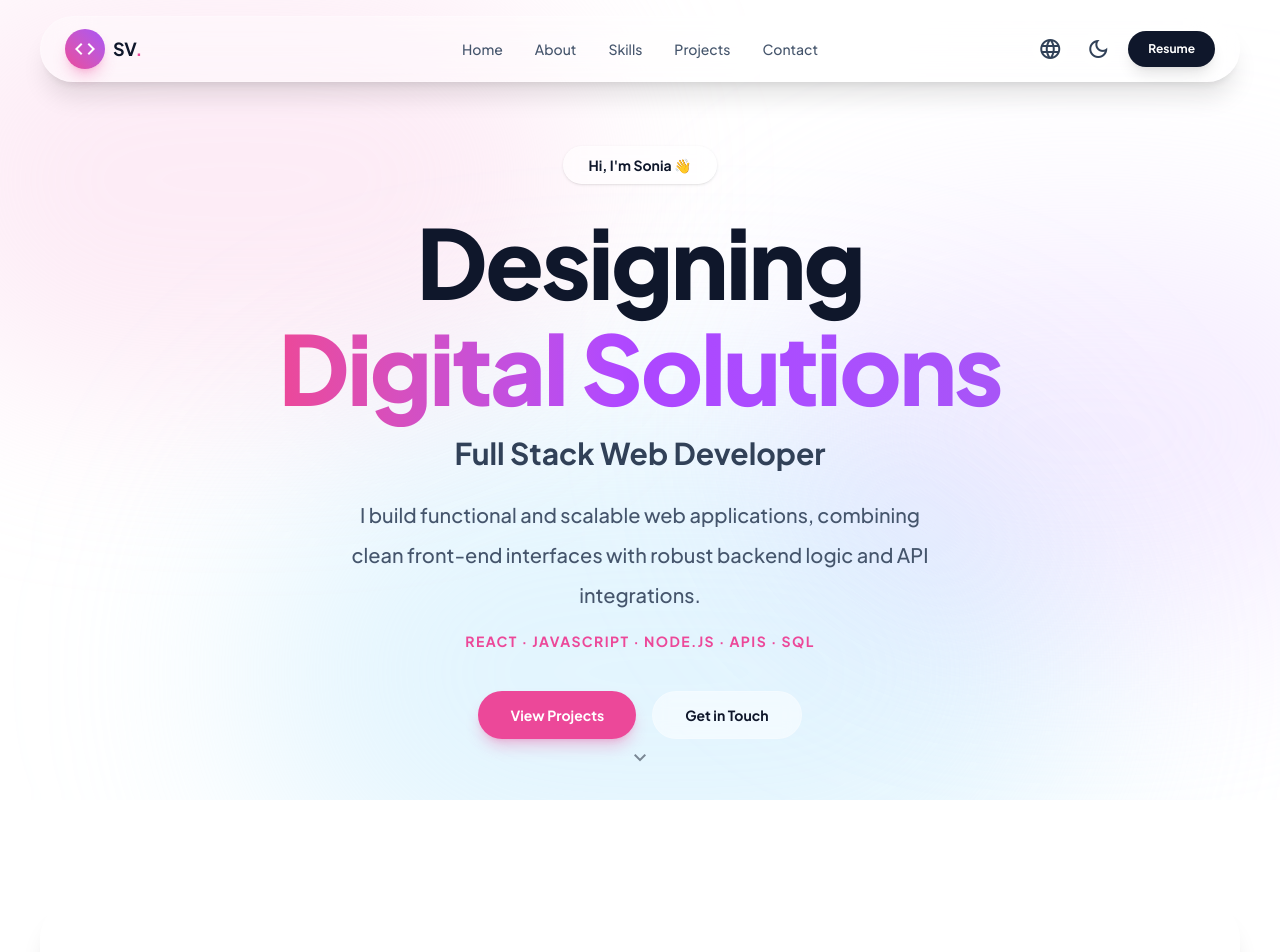
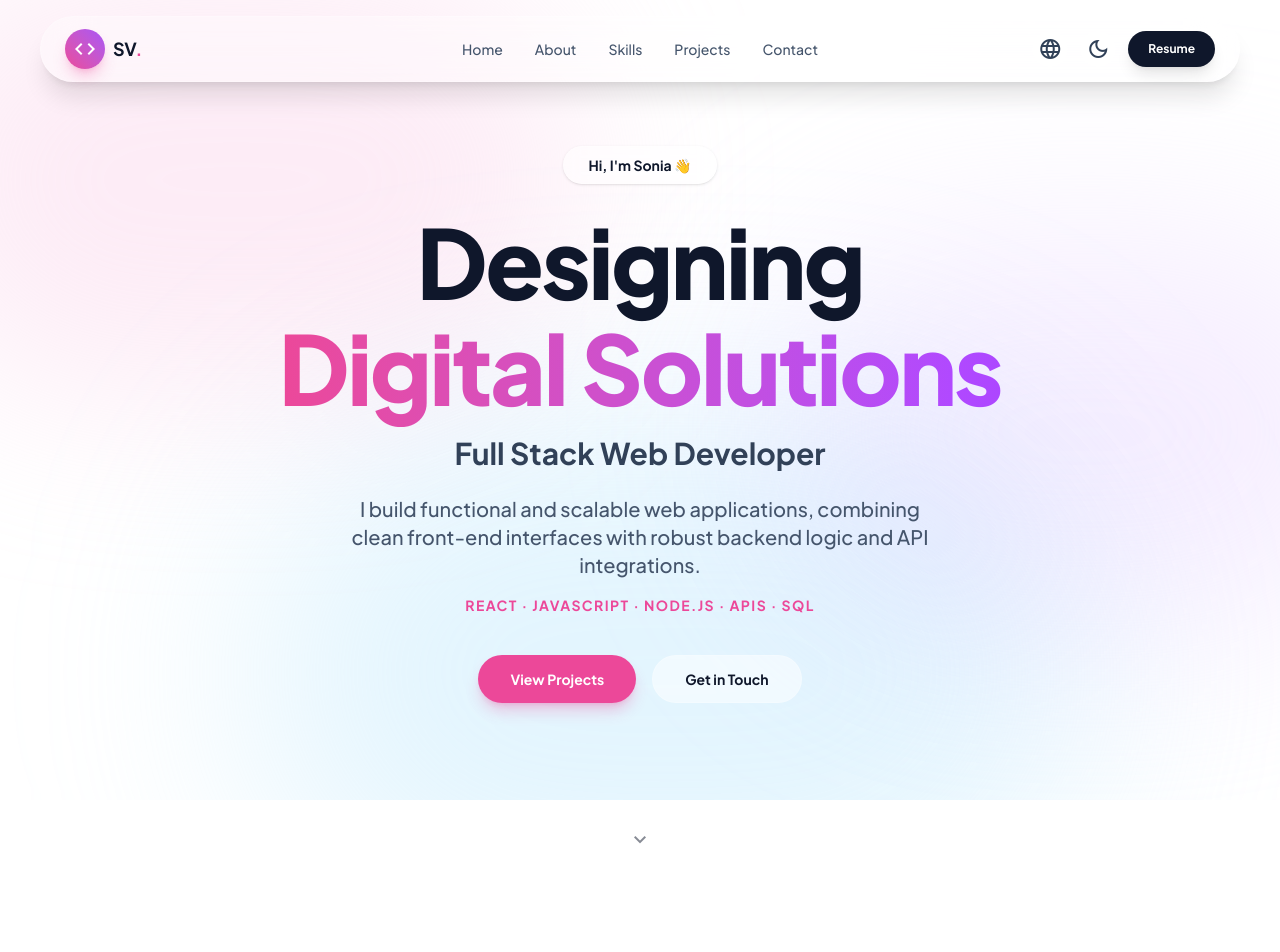
Before and after one commit to sovilleda07/portfolio, a React (Vite) app: page / in a window 1280 px wide. Shown: the top 952 px of the page. Built offline with nearby package versions, Linux system fonts and the light colour scheme.

Commit message:
Create and implement animations

```diff
--- a/src/components/sections/About.tsx
+++ b/src/components/sections/About.tsx
@@ -54,6 +54,7 @@ export function About() {
                   and modern JavaScript, with a strong focus on usability and
                   clean component structure."
                 iconBg="bg-gradient-to-br from-pink-100 to-pink-50 dark:from-primary/20 dark:to-primary/10"
+                animation="animate-float"
               />
 
               <FeatureCard
@@ -64,6 +65,7 @@ export function About() {
                   support scalable applications."
                 iconBg="bg-gradient-to-br from-purple-100 to-purple-50 dark:from-secondary/20 dark:to-secondary/10"
                 iconColor="text-secondary"
+                animation="animate-float-slow"
               />
 
               <FeatureCard
@@ -73,6 +75,7 @@ export function About() {
                   performant, and aligned with real user and product needs."
                 iconBg="bg-gradient-to-br from-blue-100 to-blue-50 dark:from-blue-500/20 dark:to-blue-500/10 "
                 iconColor="text-blue-500"
+                animation="animate-float-slower"
               />
             </div>
           </div>
--- a/src/components/sections/Hero.tsx
+++ b/src/components/sections/Hero.tsx
@@ -11,33 +11,33 @@ export function Hero() {
     >
       <Container>
         <div className="flex flex-col items-center">
-          <div className="inline-flex items-center gap-2 px-6 py-2 rounded-full bg-white/50 dark:bg-white/10 border border-white/30 dark:border-white/10 backdrop-blur-sm shadow-sm mb-6">
+          <div className="inline-flex items-center gap-2 px-6 py-2 rounded-full bg-white/50 dark:bg-white/10 border border-white/30 dark:border-white/10 backdrop-blur-sm shadow-sm mb-6 animate-slide-up-fade opacity-0">
             <span className="text-sm font-bold text-slate-900 dark:text-white">
               Hi, I&apos;m Sonia 👋
             </span>
           </div>
 
-          <h1 className="text-5xl md:text-7xl lg:text-8xl font-black leading-[1.1] tracking-tight mb-4 text-slate-900 dark:text-white">
+          <h1 className="text-5xl md:text-7xl lg:text-8xl font-black leading-[1.1] tracking-tight mb-4 text-slate-900 dark:text-white animate-slide-up-fade opacity-0 stagger-1">
             Designing <br className="hidden md:block" />
             <span className="text-gradient animate-gradient-x">
               Digital Solutions
             </span>
           </h1>
 
-          <h2 className="text-2xl md:text-3xl font-bold text-slate-700 dark:text-slate-200 mb-6">
+          <h2 className="text-2xl md:text-3xl font-bold text-slate-700 dark:text-slate-200 mb-6 animate-slide-up-fade opacity-0 stagger-2">
             Full Stack Web Developer
           </h2>
 
-          <p className="text-slate-600 dark:text-slate-300 text-lg md:text-xl font-medium leading-loose max-w-150 mx-auto mb-4">
+          <p className="text-slate-600 dark:text-slate-300 text-lg md:text-xl font-medium leading-7 max-w-150 mx-auto mb-4 animate-slide-up-fade opacity-0 stagger-3">
             I build functional and scalable web applications, combining clean
             front-end interfaces with robust backend logic and API integrations.
           </p>
 
-          <p className="text-primary font-bold text-sm tracking-widest uppercase mb-10">
+          <p className="text-primary font-bold text-sm tracking-widest uppercase mb-10 animate-slide-up-fade opacity-0 stagger-4">
             React · JavaScript · Node.js · APIs · SQL
           </p>
 
-          <div className="flex flex-col sm:flex-row gap-4 justify-center items-center w-full">
+          <div className="flex flex-col sm:flex-row gap-4 justify-center items-center w-full animate-slide-up-fade opacity-0 stagger-4">
             <Button
               variant="primary"
               as="a"
@@ -50,7 +50,7 @@ export function Hero() {
             <Button
               variant="ghost"
               as="a"
-              href="contact"
+              href="#contact"
               className="backdrop-blur-sm hover:-translate-y-0.5 w-full sm:w-auto"
             >
               Get in Touch
@@ -59,11 +59,14 @@ export function Hero() {
         </div>
       </Container>
 
-      <div className="absolute bottom-10 left-1/2 -translate-x-1/2 animate-bounce opacity-50">
+      <a
+        href="#about"
+        className="mt-16 md:mt-24 animate-bounce opacity-50 hover:opacity-80 transition-opacity"
+      >
         <span className="material-symbols-outlined text-3xl">
           keyboard_arrow_down
         </span>
-      </div>
+      </a>
     </Section>
   );
 }
--- a/src/components/ui/FeatureCard.tsx
+++ b/src/components/ui/FeatureCard.tsx
@@ -4,6 +4,7 @@ type FeatureCardProps = {
   description: string;
   iconBg: string;
   iconColor?: string;
+  animation: string;
 };
 
 export function FeatureCard({
@@ -12,11 +13,14 @@ export function FeatureCard({
   description,
   iconBg,
   iconColor = 'text-primary',
+  animation,
 }: FeatureCardProps) {
   return (
-    <div className="rounded-3xl border border-white/40 bg-white/40 p-8 transition-all duration-300 group hover:-translate-y-2 hover:bg-white/60 hover:shadow-lg dark:bg-white/5 dark:border-white/10 dark:hover:bg-white/10 ">
+    <div
+      className={`rounded-3xl border border-white/40 bg-white/40 p-8 transition-all duration-300 group hover:-translate-y-2 hover:bg-white/60 hover:shadow-lg dark:bg-white/5 dark:border-white/10 dark:hover:bg-white/10 ${animation}`}
+    >
       <div
-        className={`mb-6 flex size-12 items-center justify-center rounded-2xl group-hover:scale-110 ${iconBg} ${iconColor}`}
+        className={`mb-6 flex size-12 items-center justify-center rounded-2xl group-hover:scale-110 ${iconBg} ${iconColor} transition-transform`}
       >
         <span className="material-symbols-outlined">{icon}</span>
       </div>
--- a/src/index.css
+++ b/src/index.css
@@ -22,6 +22,13 @@
   --font-jakarta: 'Plus Jakarta Sans', sans-serif;
 
   --animate-blob: blob 10s infinite;
+  --animate-gradient-x: gradient 8s ease infinite;
+  --animate-fade-in-up: fade-in-up 0.8s ease-out forwards;
+  --animate-slide-up-fade: slide-up-fade 1s cubic-bezier(0.16, 1, 0.3, 1)
+    forwards;
+  --animate-float: float 6s ease-in-out infinite;
+  --animate-float-slow: float 8s ease-in-out infinite;
+  --animate-float-slow: float 10s ease-in-out infinite;
   --animate-project-enter: project-enter 0.4s ease-out both;
 
   @keyframes blob {
@@ -34,6 +41,50 @@
     }
     66% {
       transform: translate(-20px, 20px) scale(0.9);
+    }
+  }
+
+  @keyframes gradient {
+    0%,
+    100% {
+      background-size: 200% 200%;
+      background-position: left center;
+    }
+    50% {
+      background-size: 200% 200%;
+      background-position: left center;
+    }
+  }
+
+  @keyframes fade-in-up {
+    0% {
+      opacity: 0;
+      transform: translateY(20px);
+    }
+    100% {
+      opacity: 1;
+      transform: translateY(0);
+    }
+  }
+
+  @keyframes slide-up-fade {
+    0% {
+      opacity: 0;
+      transform: translateY(24px);
+    }
+    100% {
+      opacity: 1;
+      transform: translateY(0);
+    }
+  }
+
+  @keyframes float {
+    0%,
+    100% {
+      transform: translateY(0);
+    }
+    50% {
+      transform: translateY(-10px);
     }
   }
 
@@ -82,4 +133,16 @@
   .animation-delay-4000 {
     animation-delay: 4s;
   }
+  .stagger-1 {
+    animation-delay: 100ms;
+  }
+  .stagger-2 {
+    animation-delay: 200ms;
+  }
+  .stagger-3 {
+    animation-delay: 300ms;
+  }
+  .stagger-4 {
+    animation-delay: 400ms;
+  }
 }
```
